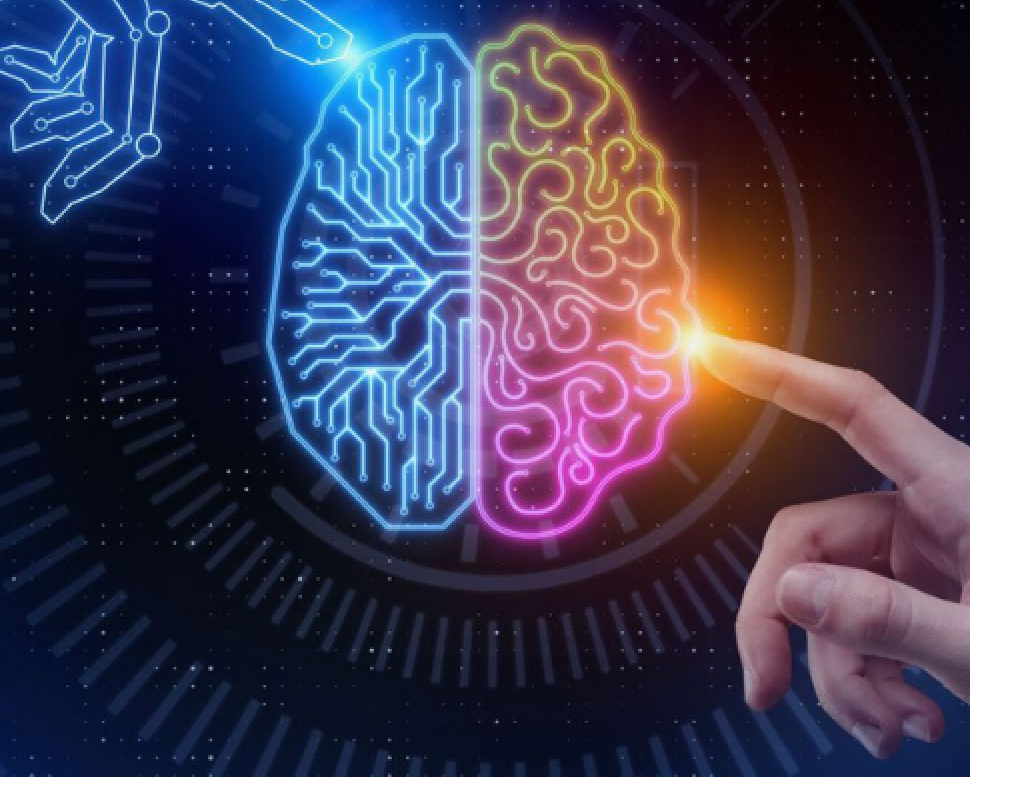
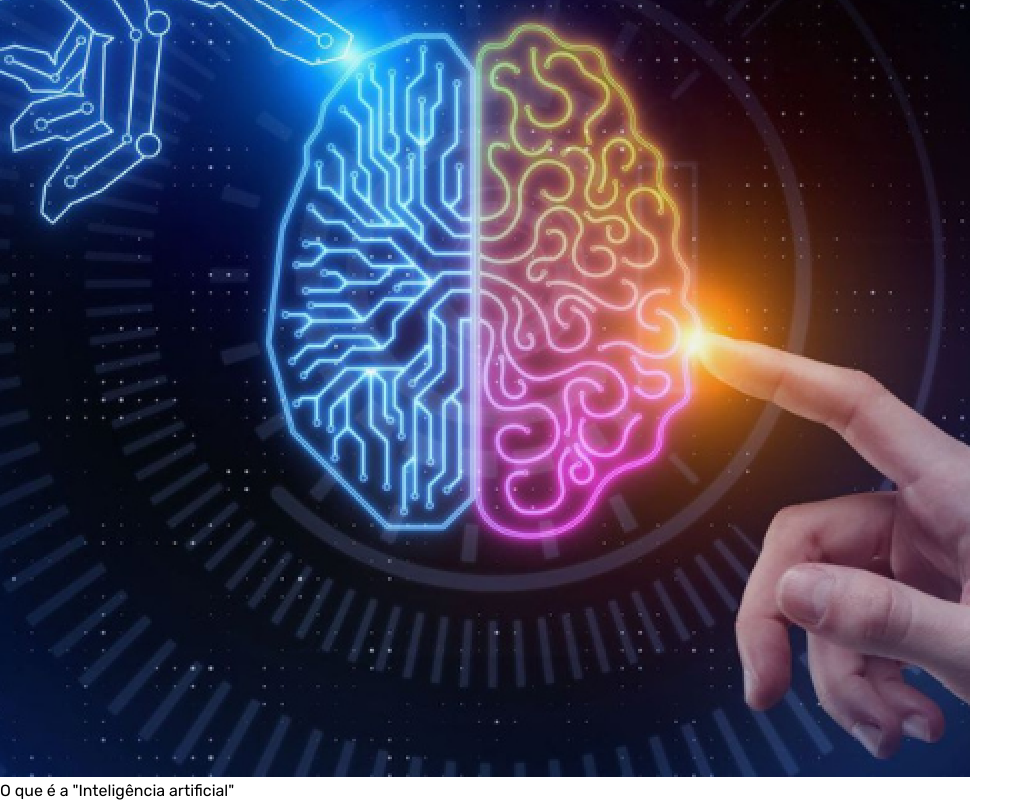
Before and after one commit to LuizRodrigues7/NeuralNexus, a plain HTML site: page index.html in a window 1280 px wide. Shown: the part 586-1386 px from the top of the page, without its empty margins (0-1033 px from the left). Drawn offline with Linux system fonts and the light colour scheme.

Commit message:
att
quase finalizei a primeira pagina, comecei a primeira e adicionei footer.

```diff
--- a/index.html
+++ b/index.html
@@ -41,7 +41,7 @@
         </div>
         <div class="list-ia-type-container">
             <ul>
-                <li></li>
+                <li>O que é a "Inteligência artificial"</li>
             </ul>
         </div>
     </main>
--- a/style.css
+++ b/style.css
@@ -84,5 +84,7 @@
         border: 4px solid #6D15E1;
     }
 
+    .list-ia-type-container{
 
+    }
 }
```
